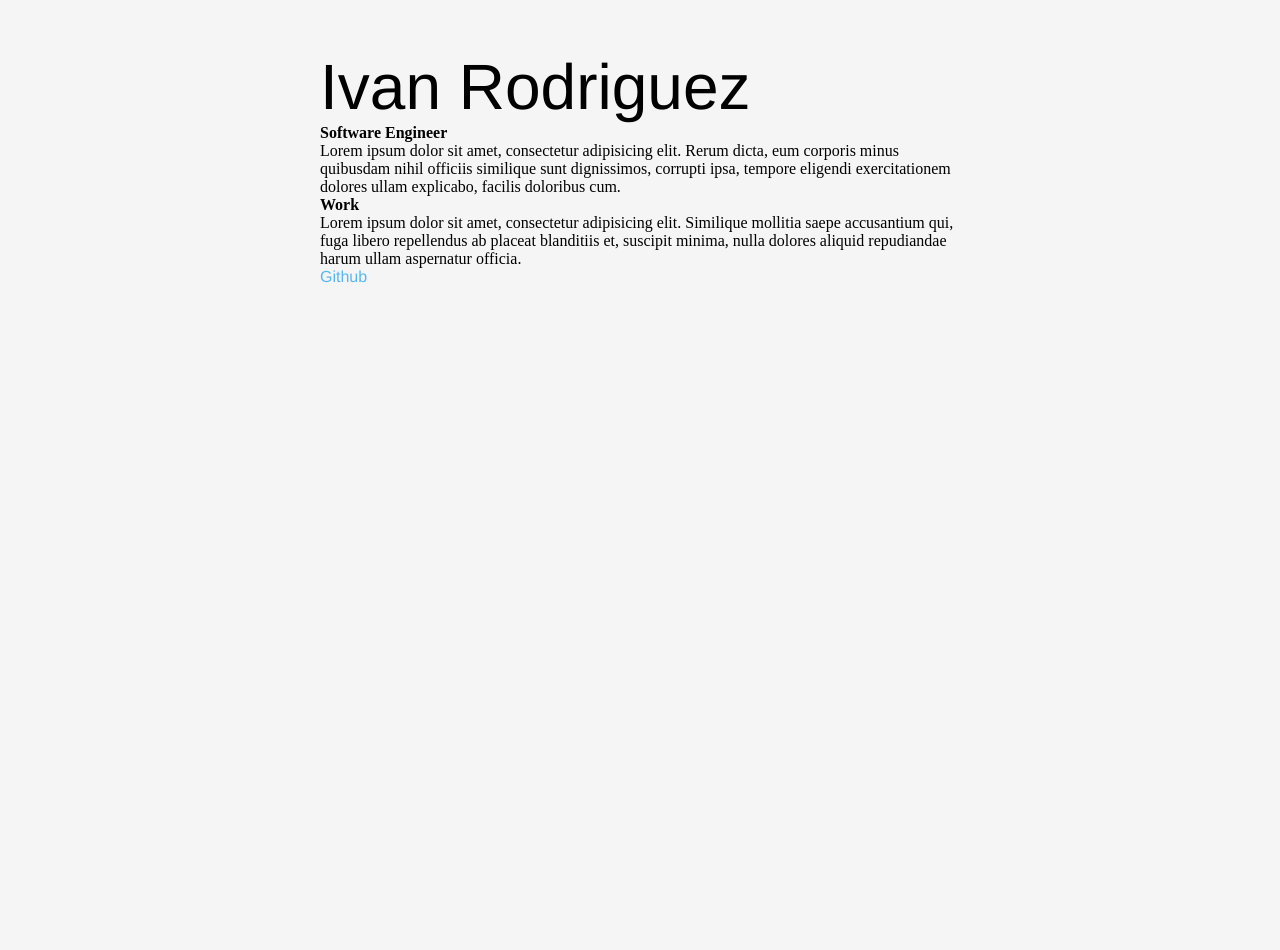
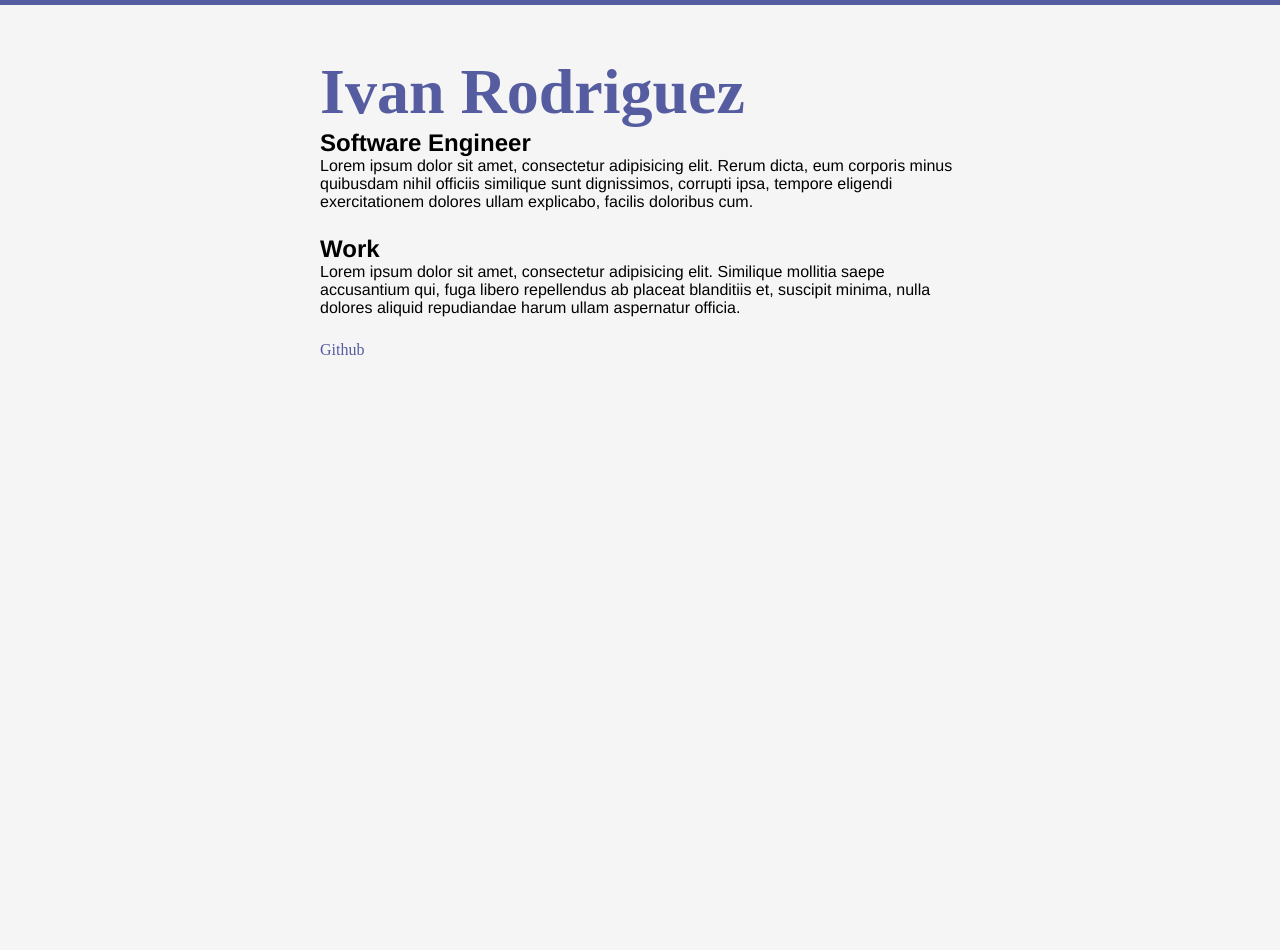
Before and after one commit to irdz/irdz.github.io, a Jekyll site: the page built from index.html, in a window 1280 px wide. Built offline with Jekyll 4.4.1, drawn with Linux system fonts in a browser that asks for light colours; nearby versions of some CDN libraries; after the commit the page ends 905 px from its top, so only the background shows below that.

Commit message:
Some initial styles

```diff
--- a/dest/core.css
+++ b/dest/core.css
@@ -188,27 +188,32 @@ svg {
 /* ------------------------------------------------------- */
 body {
   background: #f5f5f5;
+  border-top: 5px solid #555DA0;
   font-size: 100%; }
 
 h1 {
-  font-family: "freight-sans-pro", "Helvetica Neue", sans-serif;
-  font-style: normal;
-  font-weight: 400; }
+  font-size: 4em;
+  color: #555DA0; }
+
+h2 {
+  font-size: 1.5em;
+  font-family: "proxima-nova", "Helvetica Neue", Arial, sans-serif; }
 
 ul {
   list-style-type: none; }
 
 a {
-  color: #58b7f0;
-  text-decoration: none;
-  font-family: "freight-sans-pro", "Helvetica Neue", sans-serif;
-  font-style: normal;
-  font-weight: 300; }
+  color: #555DA0;
+  text-decoration: none; }
   a:hover {
-    border-bottom: 1px solid #58b7f0; }
+    border-bottom: 1px solid #555DA0; }
   a:visited {
-    color: #58b7f0;
+    color: #555DA0;
     text-decoration: none; }
+
+p {
+  font-family: "proxima-nova", "Helvetica Neue", Arial, sans-serif;
+  margin-bottom: 1.5em; }
 
 /********************* End HTML Tags ************************/
 /* -------------------------------------------------------- */
@@ -217,6 +222,3 @@ a {
 .content {
   max-width: 640px;
   margin: 50px auto; }
-
-h1 {
-  font-size: 4em; }
```
Also changed, not shown: styles/core.scss (+20 -11 lines), styles/core.min.css (deleted), 3 other files.
